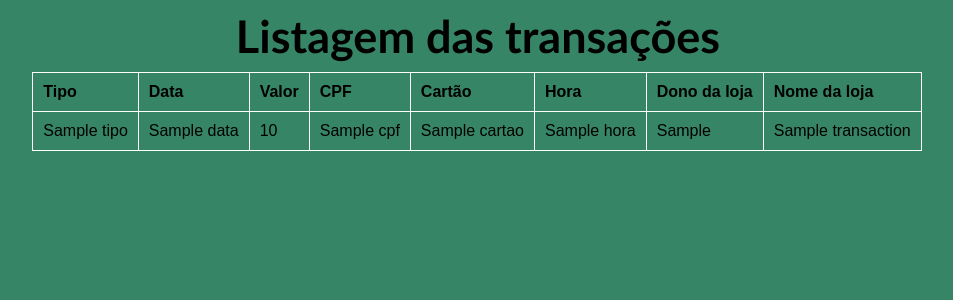
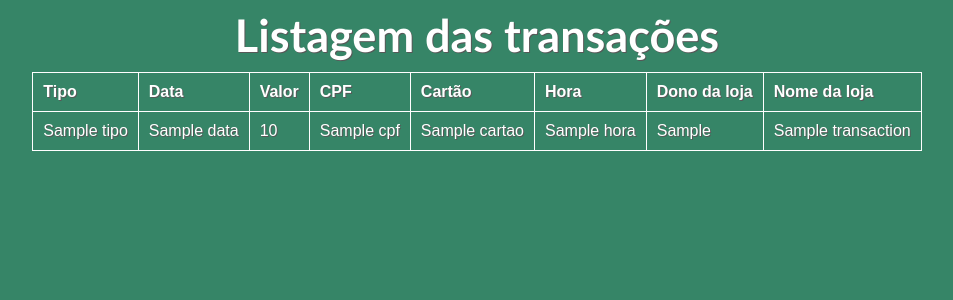
Before and after one commit to JoaoMaiaBGM/cnab-transactions, a Django app: template cnab_api/templates/transactions.html in a window 1280 px wide. Shown: the top 300 px of the page, without its empty margins (163-1116 px from the left). Run offline with Django 4.2, Linux system fonts and the light colour scheme; the template is opened without the code that fills it: most values are stand-ins (such as "Sample title", 1, 10 or a date in 2020).

Commit message:
fix: font color

```diff
--- a/cnab_api/templates/style.html
+++ b/cnab_api/templates/style.html
@@ -23,8 +23,8 @@
 
     text-align: center;
     font-size: 45px;
-    color: #0000;
-    text-shadow: 1px 1px #000000;
+    color: #ffff;
+    text-shadow: 1px 1px #585858;
   }
 
   p {
@@ -74,7 +74,8 @@
     border: 1px solid #ffff;
 
     text-align: left;
-    color: #000;
+    color: #ffff;
+    text-shadow: 1px 1px #585858;
 
     padding: 10px;
   }
```
